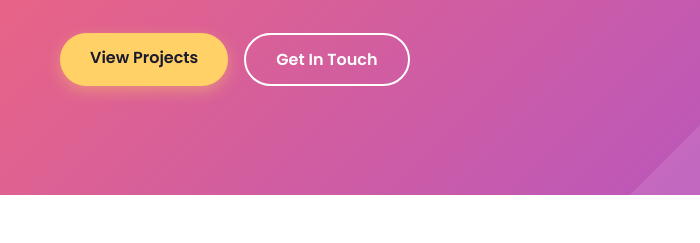
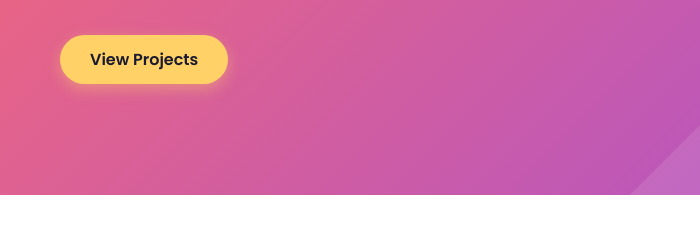
Before and after one commit to MAHEKKEVAT/MahekProjectOverview, a plain HTML site: page index.html in a window 1280 px wide. Shown: the part 455-698 px from the top of the page, 0-700 px from the left. Drawn offline with Linux system fonts and the light colour scheme.

Commit message:
Update: Made changes to project files

```diff
--- a/index.html
+++ b/index.html
@@ -42,7 +42,6 @@
                     <p class="hero-description">Passionate about creating innovative mobile applications with beautiful UI/UX experiences using Flutter, Firebase, and modern technologies.</p>
                     <div class="hero-buttons">
                         <a href="#projects" class="btn btn-primary">View Projects</a>
-                        <a href="#contact" class="btn btn-secondary">Get In Touch</a>
                     </div>
                 </div>
                 <div class="hero-visual">
```
